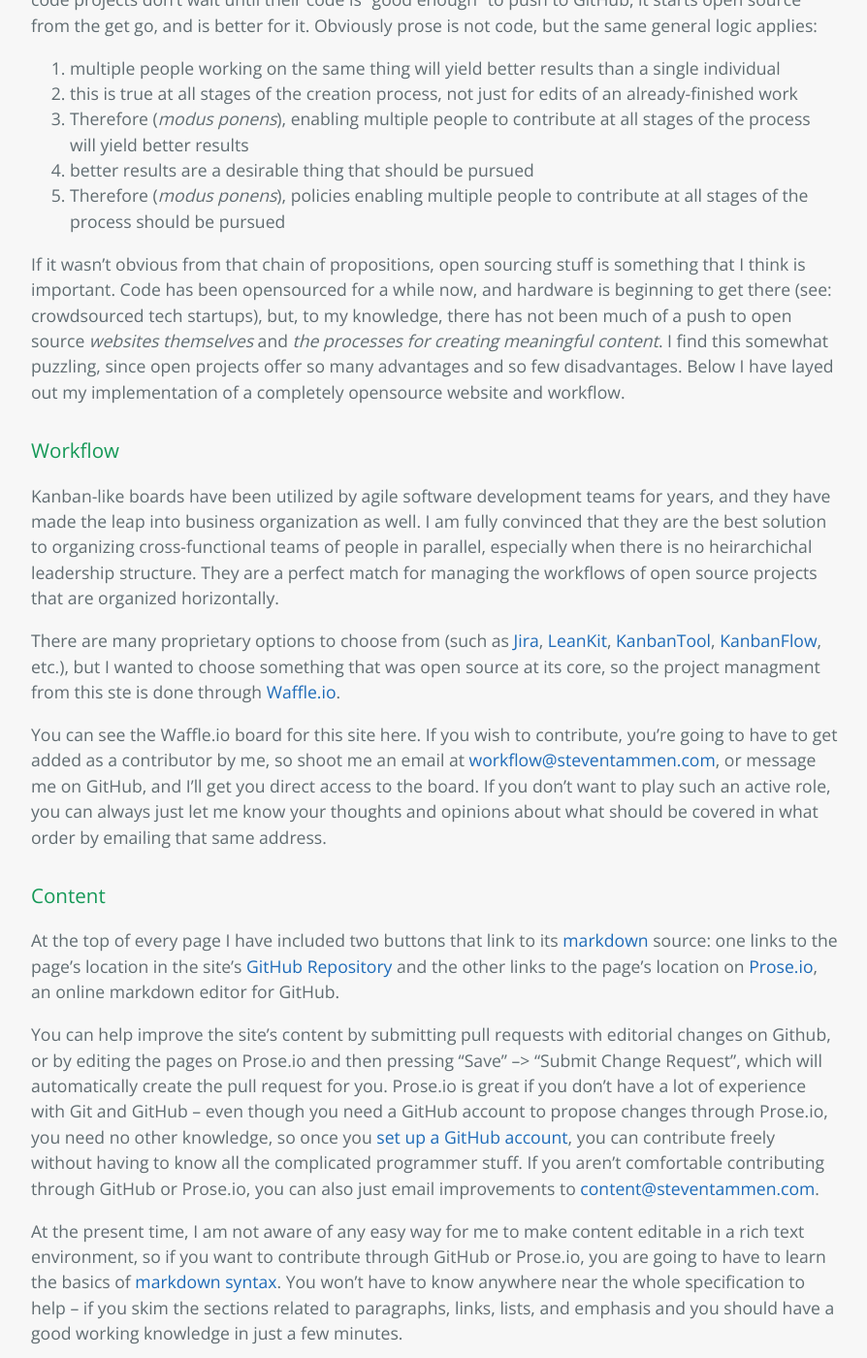
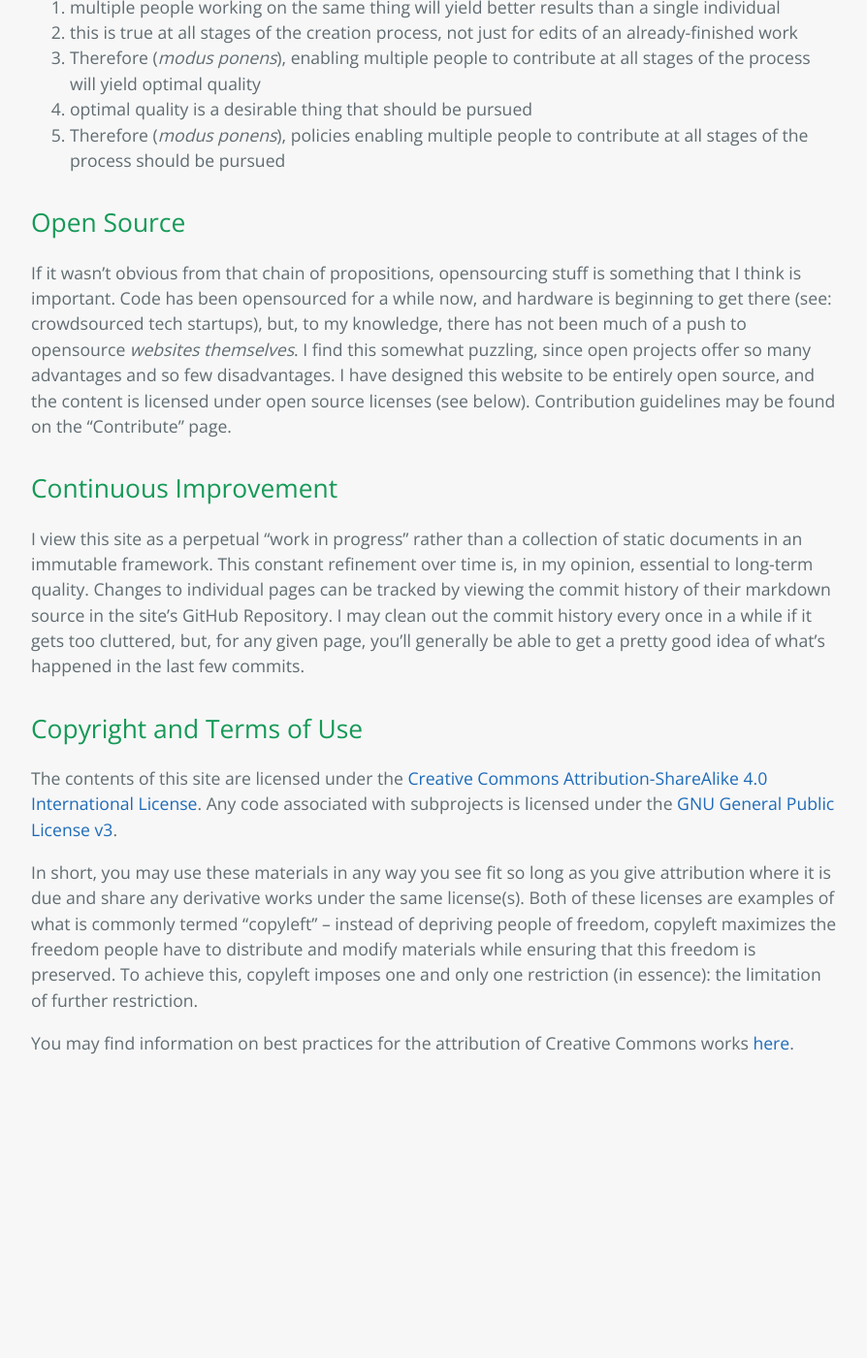
Before and after one commit to StevenTammen/StevenTammen.github.io, a Jekyll site: the page built from pages/about.md, in a window 1280 px wide and 1400 px high, scrolled down 1930 px. Shown: the whole window at 97% size, without its empty margins (192-1086 px from the left). Built offline with Jekyll 4.4.1, drawn with Linux system fonts in a browser that asks for light colours; after the commit the page ends 3068 px from its top, so only the background shows below that; some of the changed text lies outside the part shown.

Commit message:
Update about.md

```diff
--- a/pages/about.md
+++ b/pages/about.md
@@ -28,7 +28,7 @@
 
 ## Backend
 
-Please have a look at the readme in [this site's Github repository](https://github.com/StevenTammen/steventammen.github.io) for a concise technical summary of how everything works.
+Please have a look at the Readme in [this site's Github repository](https://github.com/StevenTammen/steventammen.github.io) for a concise technical summary of how everything works.
 
 ## Stucture
 
@@ -40,60 +40,25 @@
 
 The "Settings" page will eventually contain various customization options for the site, such as adjusting font size, line spacing, background color, and so forth. Please check back later -- I will try to implement customization as soons as I can.
 
-The "Contribute" page explains how you can help contribute to the content, design, and focus of this site.
+The "Contribute" page explains how you can help contribute to the workflow, content, and design of this site.
 
-## Open Sourcing Websites And Workflows
-
-### Transparency From Square One
+## Publishing In-Progress Pages
 
 I am strong believer in publishing content before it is finished completely. This is so for two reasons: 1) waiting until pages are "finished" before publishing means that they aren't useful to anyone else until the very end of the research and writing process, and 2) I am far from a perfect writer (and my knowledge in many areas is less than complete), so giving people opportunities for feedback and constructive criticism from the very beginning of the process will help improve the content more than waiting until some arbitrary point of "good enough for others to see". To use an anology, open source code projects don't wait until their code is "good enough" to push to GitHub, it starts open source from the get go, and is better for it. Obviously prose is not code, but the same general logic applies:
 
 1. multiple people working on the same thing will yield better results than a single individual
 2. this is true at all stages of the creation process, not just for edits of an already-finished work
-3. Therefore (*modus ponens*), enabling multiple people to contribute at all stages of the process will yield better results
-4. better results are a desirable thing that should be pursued
+3. Therefore (*modus ponens*), enabling multiple people to contribute at all stages of the process will yield optimal quality
+4. optimal quality is a desirable thing that should be pursued
 5. Therefore (*modus ponens*), policies enabling multiple people to contribute at all stages of the process should be pursued
 
-If it wasn't obvious from that chain of propositions, open sourcing stuff is something that I think is important. Code has been opensourced for a while now, and hardware is beginning to get there (see: crowdsourced tech startups), but, to my knowledge, there has not been much of a push to open source *websites themselves* and *the processes for creating meaningful content*. I find this somewhat puzzling, since open projects offer so many advantages and so few disadvantages. Below I have layed out my implementation of a completely opensource website and workflow.
+## Open Source
 
-### Workflow
+If it wasn't obvious from that chain of propositions, opensourcing stuff is something that I think is important. Code has been opensourced for a while now, and hardware is beginning to get there (see: crowdsourced tech startups), but, to my knowledge, there has not been much of a push to opensource *websites themselves*. I find this somewhat puzzling, since open projects offer so many advantages and so few disadvantages. I have designed this website to be entirely open source, and the content is licensed under open source licenses (see below). Contribution guidelines may be found on the "Contribute" page.
 
-Kanban-like boards have been utilized by agile software development teams for years, and they have made the leap into business organization as well. I am fully convinced that they are the best solution to organizing cross-functional teams of people in parallel, especially when there is no heirarchichal leadership structure. They are a perfect match for managing the workflows of open source projects that are organized horizontally.
+## Continuous Improvement
 
-There are many proprietary options to choose from (such as [Jira](https://www.atlassian.com/software/jira), [LeanKit](https://leankit.com/), [KanbanTool](http://kanbantool.com/), [KanbanFlow](https://kanbanflow.com/), etc.), but I wanted to choose something that was open source at its core, so the project managment from this ste is done through [Waffle.io](https://waffle.io/).
-
-You can see the Waffle.io board for this site here. If you wish to contribute, you're going to have to get added as a contributor by me, so shoot me an email at <a href="mailto:workflow@steventammen.com">workflow@steventammen.com</a>, or message me on GitHub, and I'll get you direct access to the board. If you don't want to play such an active role, you can always just let me know your thoughts and opinions about what should be covered in what order by emailing that same address.
-
-### Content
-
-At the top of every page I have included two buttons that link to its [markdown](https://daringfireball.net/projects/markdown/) source: one links to the page's location in the site's [GitHub Repository](https://github.com/StevenTammen/steventammen.github.io) and the other links to the page's location on [Prose.io](http://prose.io/), an online markdown editor for GitHub.
-
-You can help improve the site's content by submitting pull requests with editorial changes on Github, or by editing the pages on Prose.io and then pressing "Save" --> "Submit Change Request", which will automatically create the pull request for you. Prose.io is great if you don't have a lot of experience with Git and GitHub -- even though you need a GitHub account to propose changes through Prose.io, you need no other knowledge, so once you [set up a GitHub account](https://github.com/join), you can contribute freely without having to know all the complicated programmer stuff. If you aren't comfortable contributing through GitHub or Prose.io, you can also just email improvements to <a href="mailto:content@steventammen.com">content@steventammen.com</a>.
-
-At the present time, I am not aware of any easy way for me to make content editable in a rich text environment, so if you want to contribute through GitHub or Prose.io, you are going to have to learn the basics of [markdown syntax](https://daringfireball.net/projects/markdown/syntax). You won't have to know anywhere near the whole specification to help -- if you skim the sections related to paragraphs, links, lists, and emphasis and you should have a good working knowledge in just a few minutes.
-
-Example Content Improvements:
-
-- Eliminating typos
-- Eliminating unecessary verbosity or denseness of prose
-- Improving phrasing, flow, or pacing
-- Replacing technical jargon and unecessarily large words with more universally understood synonyms
-- Splitting up unecessarily long sentences into forms easier to follow, i.e., simplifying syntax as appropriate
-- Adding visual aids, such as diagrams, to enhance comprehension
-- Anything else you think could make the content better
-
-### Design
-
-You can help improve the site itself by submitting pull requests with design improvements. If you are comfortable with web development languages but not GitHub pull requests, you can send implementations to <a href="mailto:design@steventammen.com">design@steventammen.com</a> and I'll incorporate them into the repository myself. If you aren't comfortable with web development languages or GitHub pull requests, your ideas are still valuable, and you can send them to that same address.
-
-Example Design Improvements:
-
-- Improving the desktop UX
-- Improving the mobile UX
-- Improving accessibility
-- Anything else you think could make the site better
-
-For pull requests requiring significant amounts of work, it would be a good idea to check with me early on to make sure I approve of the changes or enhancements being considered. I don't want to put you in a situation where you put a lot of work into something that I wouldn't ultimately use.
+I view this site as a perpetual "work in progress" rather than a collection of static documents in an immutable framework. This constant refinement over time is, in my opinion, essential to long-term quality. Changes to individual pages can be tracked by viewing the commit history of their markdown source in the site's GitHub Repository. I may clean out the commit history every once in a while if it gets too cluttered, but, for any given page, you'll generally be able to get a pretty good idea of what's happened in the last few commits.
 
 ## Copyright and Terms of Use
 
```
